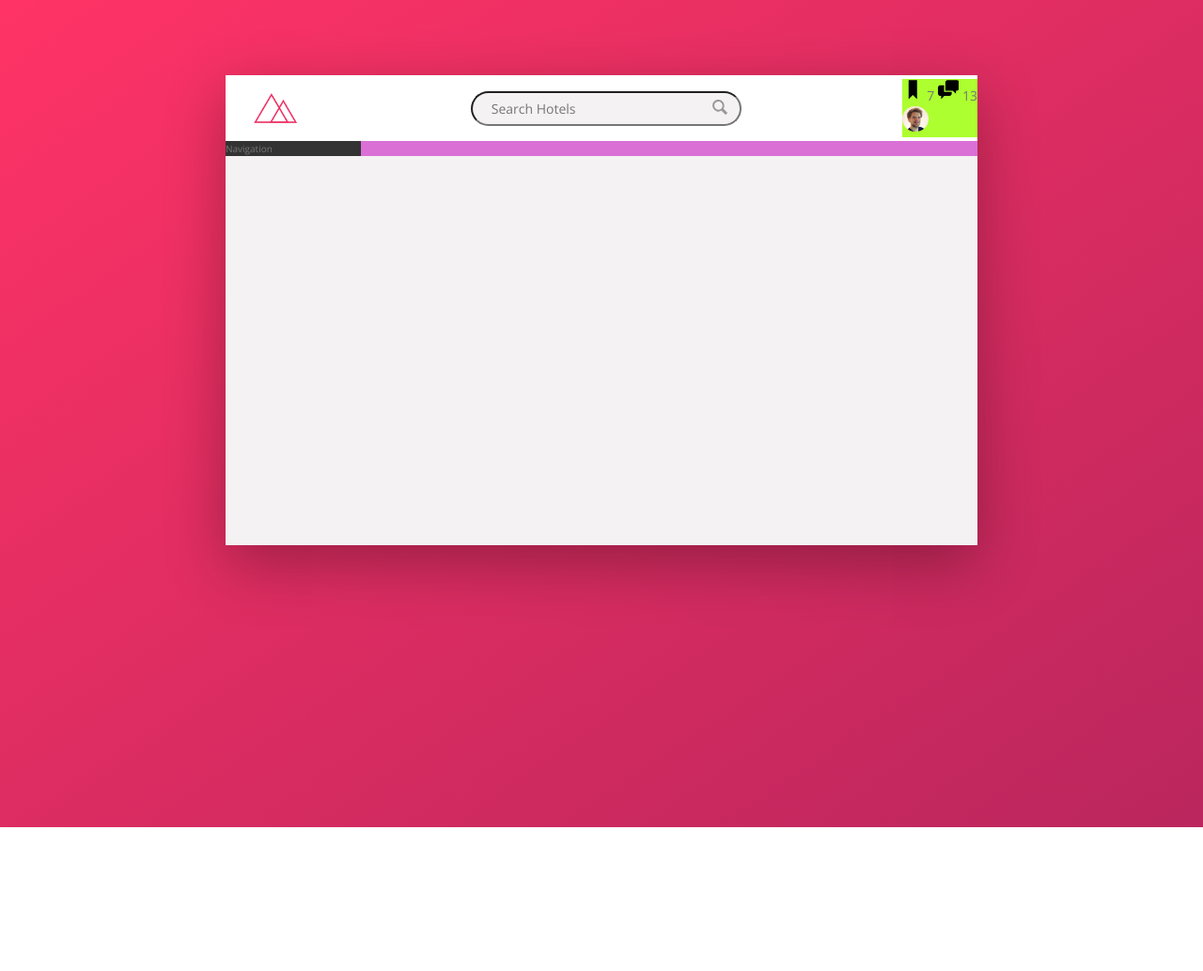
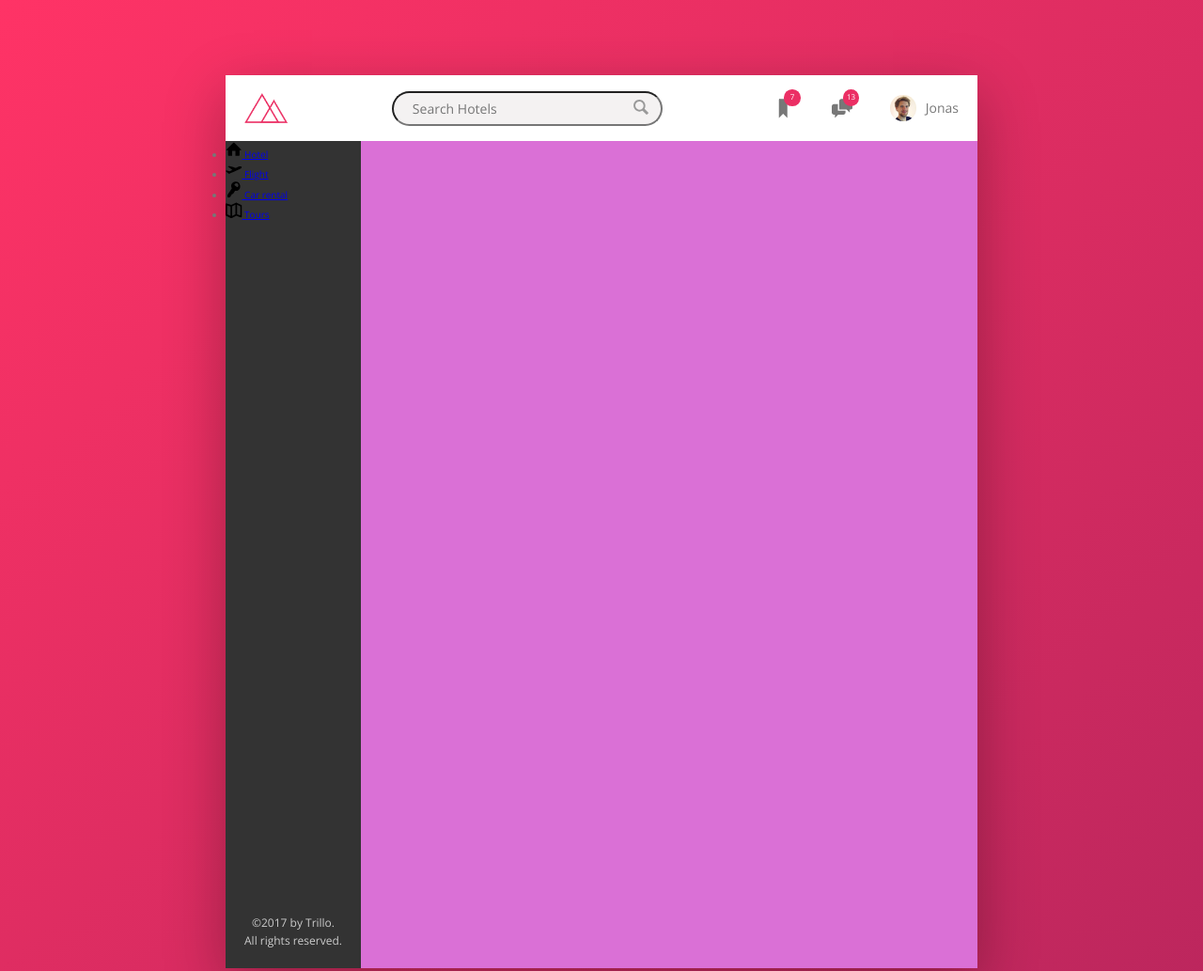
Before and after one commit to velvetcerise/trillo, a website: page index.html in a window 1280 px wide. Shown: the top 1033 px of the page at 94% size. Before the commit the page ends 880 px from the top, so only its background shows below. Drawn offline with nearby package versions, Linux system fonts and the light colour scheme.

Commit message:
Build the navigation

```diff
--- a/index.html
+++ b/index.html
@@ -34,16 +34,17 @@
                         <span class="user-nav__notification">
                             7
                         </span>
+                    </div>
 
+                    <div class="user-nav__icon-box">
                         <svg class="user-nav__icon">
                             <use xlink:href="img/sprite.svg#icon-chat"></use>
                         </svg>
                         <span class="user-nav__notification">13</span>
                     </div>
-
                     <div class="user-nav__user">
                         <img src="img/user.jpg" alt="User Photo" class="user-nav__user-photo">
-                        <span class="user-nav__user-name"></span>
+                        <span class="user-nav__user-name">Jonas</span>
                     </div>
                 </nav>
             </header>
@@ -51,7 +52,49 @@
             <div class="content">
 
                 <nav class="sidebar">
-                    Navigation
+                    <ul class="side-nav">
+                        <li class="side-nav__item">
+                            <a href="#" class="side-nav__link">
+                                <svg class="side-nav__icon">
+                                    <use xlink:href="img/sprite.svg#icon-home"></use>
+                                </svg>
+                                <span>Hotel</span>
+                            </a>
+                        </li>
+
+                        <li class="side-nav__item">
+                            <a href="#" class="side-nav__link">
+                                <svg class="side-nav__icon">
+                                        <use xlink:href="img/sprite.svg#icon-aircraft-take-off"></use>
+
+                                </svg>
+                                <span>Flight</span>
+                            </a>
+                        </li>
+
+                        <li class="side-nav__item">
+                            <a href="#" class="side-nav__link">
+                                <svg class="side-nav__icon">
+                                        <use xlink:href="img/sprite.svg#icon-key"></use>
+                                </svg>
+                                <span>Car rental</span>
+                            </a>
+                        </li>
+
+                        <li class="side-nav__item">
+                            <a href="#" class="side-nav__link">
+                                <svg class="side-nav__icon">
+                                    <use xlink:href="img/sprite.svg#icon-map"></use>
+                                </svg>
+                                <span>Tours</span>
+                            </a>
+                        </li>
+                    </ul>
+
+                    <div class="legal">
+                        &copy;2017 by Trillo. All rights reserved.
+                    </div>
+
                 </nav>
 
                 <main class="hotel-view">
--- a/sass/_component.scss
+++ b/sass/_component.scss
@@ -2,7 +2,7 @@
 // LOGO
 .logo  {
     height: 3.25rem;
-    margin-left: 3rem;
+    margin-left: 2rem;
 }
 
 /////////////////////////////
@@ -65,20 +65,50 @@
 /////////////////////////////
 // USER NAVIGATION
 .user-nav {
-    background-color: greenyellow;
+    align-self: stretch;
+
+    display: flex;
+    align-items: center;
+
+    & > * { // Select direct children
+        padding: 0 2rem;
+        cursor: pointer;
+        height: 100%;
+        display: flex;
+        align-items: center;
+    }
+
+    & > *:hover {
+        background-color: var(--color-grey-ligh-2);
+    }
 
     &__icon-box {
-
+        display: flex;
+        align-items: center;
+        position: relative;
     }
 
     // SVG selector
     &__icon {
         height: 2.25rem;
         width: 2.25rem;
+        fill: var(--color-grey-dark-2);
     }
 
     &__notification {
+        font-size: 0.8rem;
+        height: 1.75rem;
+        width: 1.75rem;
+        border-radius: 50%;
+        background-color: var(--color-primary);
+        color: #fff;
+        position: absolute;
+        top: 1.5rem;
+        right: 1.3rem;
 
+        display: flex;
+        justify-content: center;
+        align-items: center;
     }
 
     &__user {
@@ -88,9 +118,43 @@
     &__user-photo {
         height: 2.75rem;
         border-radius: 50%;
+        margin-right: 1rem;
     }
 
     &__name {
 
     }
 }
+
+
+/////////////////////////////
+// NAVIGATION
+
+.side-nav {
+    &__item {
+
+    }
+
+    &__link {
+
+    }
+
+    &__icon {
+        width: 1.75rem;
+        height: 1.75rem;
+
+    }
+
+}
+
+
+/////////////////////////////
+// Legal text
+
+.legal {
+    font-size: 1.2rem;
+    color: var(--color-grey-ligh-4);
+    text-align: center;
+    padding: 2rem;
+
+}
--- a/sass/_layout.scss
+++ b/sass/_layout.scss
@@ -25,9 +25,15 @@
 .sidebar {
     background-color: var(--color-grey-dark-1);
     flex: 0 0 18%;
+
+    display: flex;
+    flex-direction: column;
+    justify-content: space-between;
 }
 
 .hotel-view {
     background-color: orchid;
+    height: 88rem;
+
     flex: 1;
 }
```
Also changed, not shown: css/style.css.
